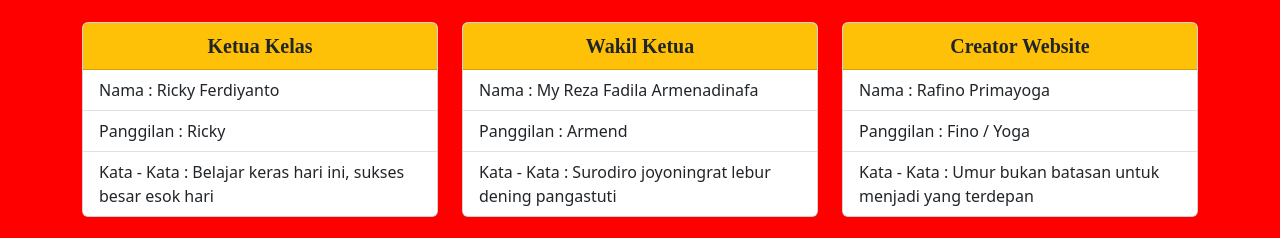
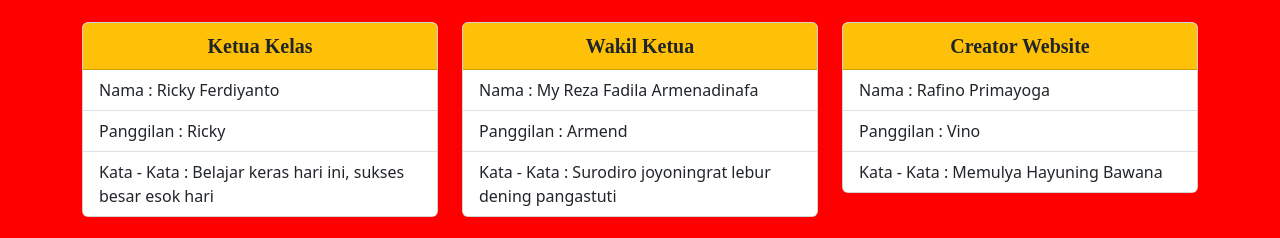
Before and after one commit to Rafino-Primayoga/X-PPLG-2, a plain HTML site: page index.html in a window 1280 px wide. Shown: the part 979-1217 px from the top of the page. Drawn offline with nearby package versions, Linux system fonts and the light colour scheme.

Commit message:
Update index.html

```diff
--- a/index.html
+++ b/index.html
@@ -137,8 +137,8 @@
           </div>
           <ul class="list-group list-group-flush">
             <li class="list-group-item">Nama : Rafino Primayoga</li>
-            <li class="list-group-item">Panggilan : Fino / Yoga</li>
-            <li class="list-group-item">Kata - Kata : Umur bukan batasan untuk menjadi yang terdepan</li>
+            <li class="list-group-item">Panggilan : Vino</li>
+            <li class="list-group-item">Kata - Kata : Memulya Hayuning Bawana</li>
           </ul>
         </div>
       </div>
```
